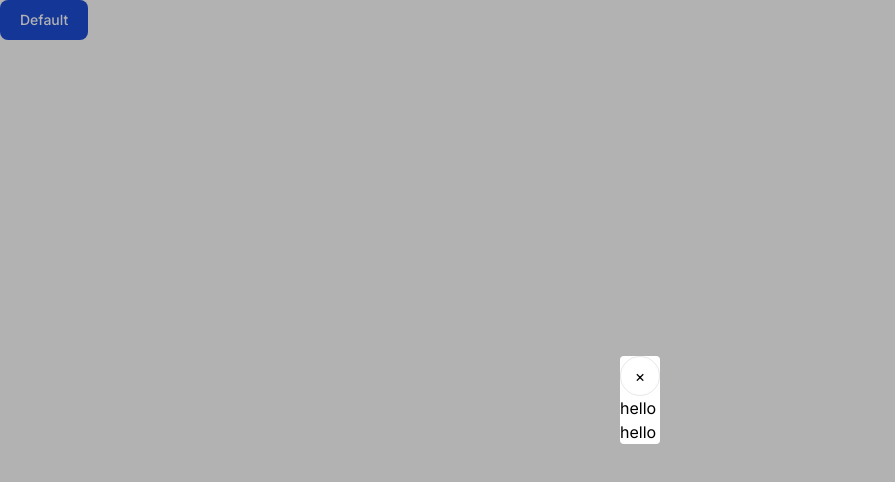
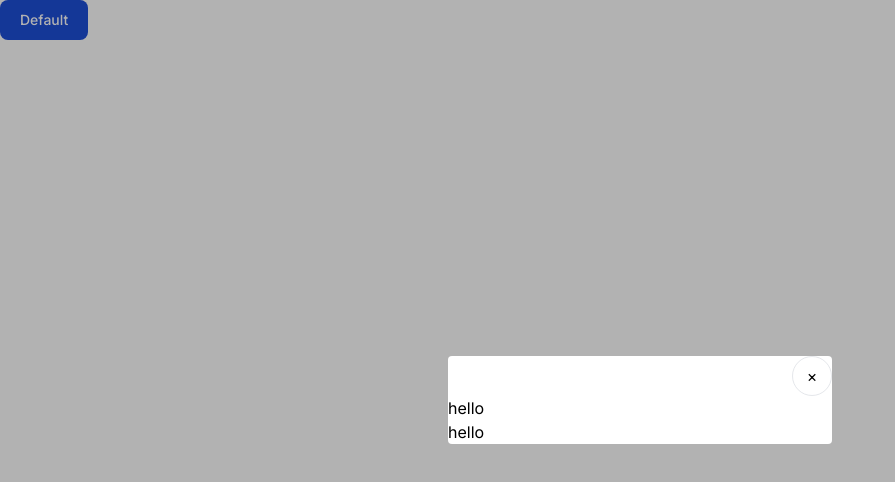
Before and after one commit to alex-js-ltd/server-components, a Next.js app: page / in a window 1280 px wide. Both pictures are taken after a click on the button "Default". Shown: the top 482 px of the page, without its empty margins (0-895 px from the left). Built offline with nearby package versions, Linux system fonts and the light colour scheme.

Commit message:
update styles

```diff
--- a/app/page.tsx
+++ b/app/page.tsx
@@ -16,7 +16,7 @@ export default function Home() {
         </Modal.OpenButton>
 
         <Modal.Contents title="hello">
-          <>hello</>
+          <h1>hello</h1>
         </Modal.Contents>
       </Modal>
     </main>
--- a/comps/modal.tsx
+++ b/comps/modal.tsx
@@ -61,17 +61,13 @@ const ModalContentsBase = ({ children }: { children: ReactNode }) => {
   const { isOpen, setIsOpen } = useModal()
 
   return (
-    <Dialog
-      open={isOpen}
-      onClose={() => setIsOpen(false)}
-      style={{ minHeight: '405px' }}
-    >
+    <Dialog open={isOpen} onClose={() => setIsOpen(false)}>
       <div className="fixed inset-0 bg-black/30" aria-hidden="true" />
 
       {/* Full-screen container to center the panel */}
       <div className="fixed inset-0 flex w-screen items-center justify-center p-4">
         {/* The actual dialog panel  */}
-        <Dialog.Panel className="mx-auto max-w-sm rounded bg-white">
+        <Dialog.Panel className="mx-auto max-w-sm rounded bg-white w-full">
           {children}
         </Dialog.Panel>
       </div>
@@ -88,7 +84,7 @@ const ModalContents = ({
 }) => {
   return (
     <ModalContentsBase>
-      <div style={{ display: 'flex', justifyContent: 'flex-end' }}>
+      <div className="flex justify-end">
         <ModalDismissButton>
           <CircleButton>
             <span aria-hidden>×</span>
```
